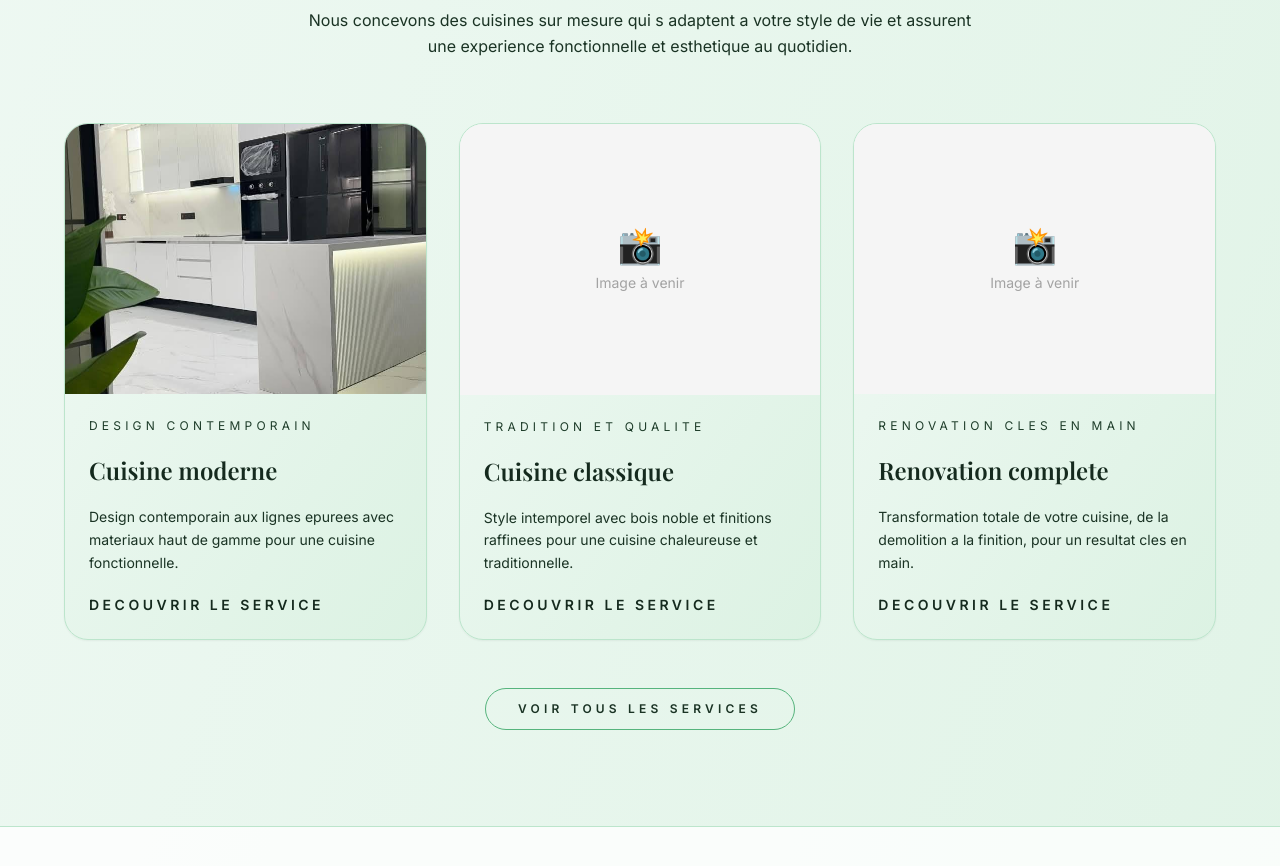
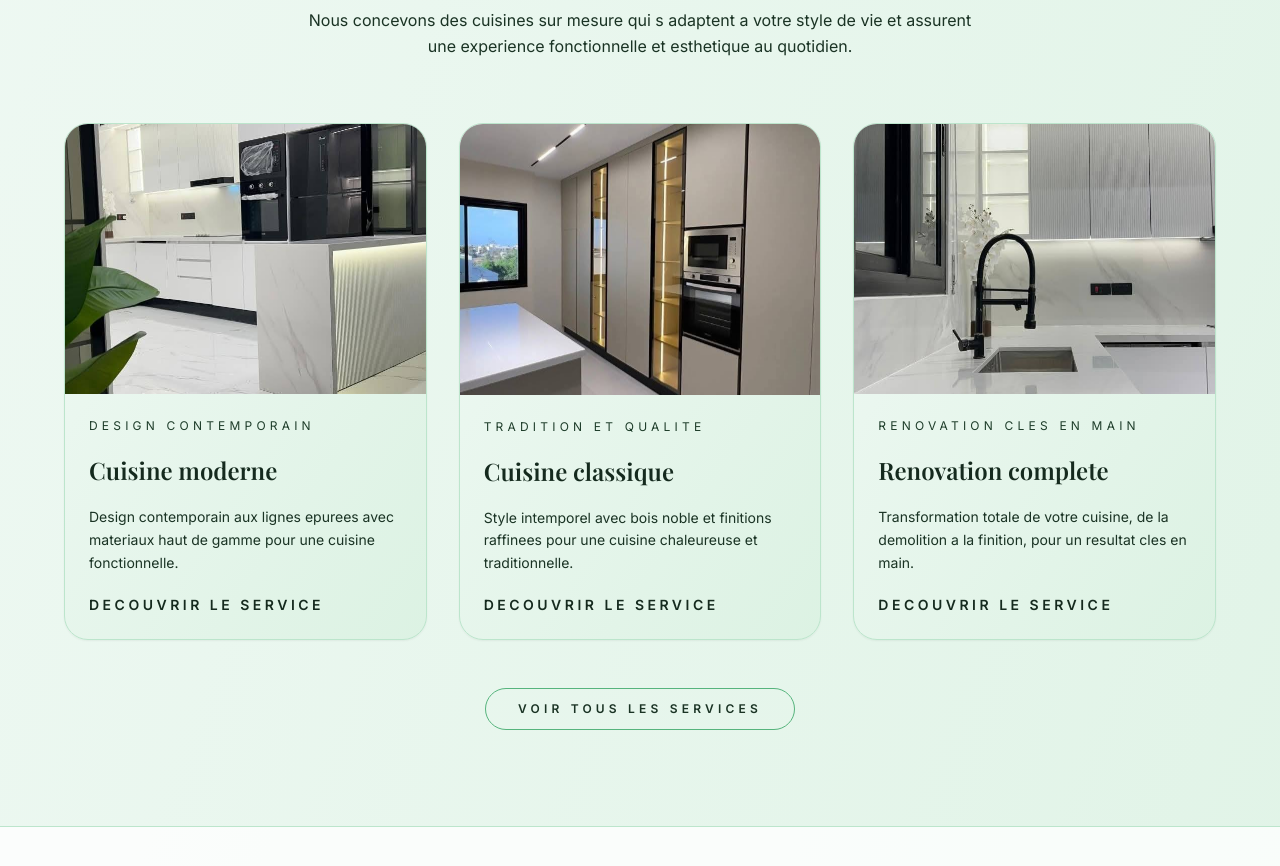
Before and after one commit to autonomyowner/iptv, a Next.js app: page / in a window 1280 px wide. Shown: the part 1080-1946 px from the top of the page. Built offline with nearby package versions, Linux system fonts and the light colour scheme; a web font is replaced by a local one.

Commit message:
feat: Update service card images for Cuisine classique, Renovation complete, and Menuiserie - Set 7.jpg for Cuisine classique card in ServicesList and ServicesPreview - Set 2.jpg for Renovation complete card in ServicesList and ServicesPreview - Set 10.jpg for Menuiserie card in ServicesList

```diff
--- a/src/components/ServicesList.tsx
+++ b/src/components/ServicesList.tsx
@@ -38,8 +38,7 @@ const services: Service[] = [
       'Plans de travail en granit ou marbre',
       'Fabrication artisanale sur mesure',
     ],
-    image:
-      '',
+    image: '/picturs/7.jpg',
     signature: 'Tradition et qualite',
   },
   {
@@ -86,8 +85,7 @@ const services: Service[] = [
       'Tiroirs et portes a fermeture douce',
       'Fabrication locale et garantie',
     ],
-    image:
-      '',
+    image: '/picturs/10.jpg',
     signature: 'Menuiserie d art',
   },
   {
@@ -102,8 +100,7 @@ const services: Service[] = [
       'Installation complete de la cuisine',
       'Suivi et garantie de finition',
     ],
-    image:
-      '',
+    image: '/picturs/2.jpg',
     signature: 'Renovation cles en main',
   },
 ]
--- a/src/components/ServicesPreview.tsx
+++ b/src/components/ServicesPreview.tsx
@@ -26,7 +26,7 @@ const services: ServiceCard[] = [
     description:
       'Style intemporel avec bois noble et finitions raffinees pour une cuisine chaleureuse et traditionnelle.',
     highlight: 'Tradition et qualite',
-    image: '',
+    image: '/picturs/7.jpg',
     href: '/services#cuisine-classique',
   },
   {
@@ -35,7 +35,7 @@ const services: ServiceCard[] = [
     description:
       'Transformation totale de votre cuisine, de la demolition a la finition, pour un resultat cles en main.',
     highlight: 'Renovation cles en main',
-    image: '',
+    image: '/picturs/2.jpg',
     href: '/services#renovation-complete',
   },
 ]
```
